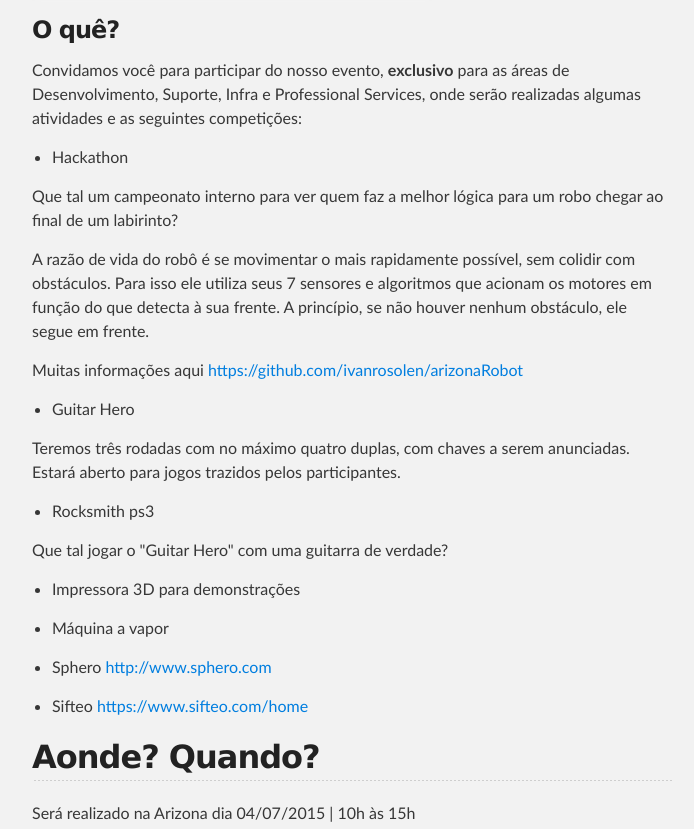
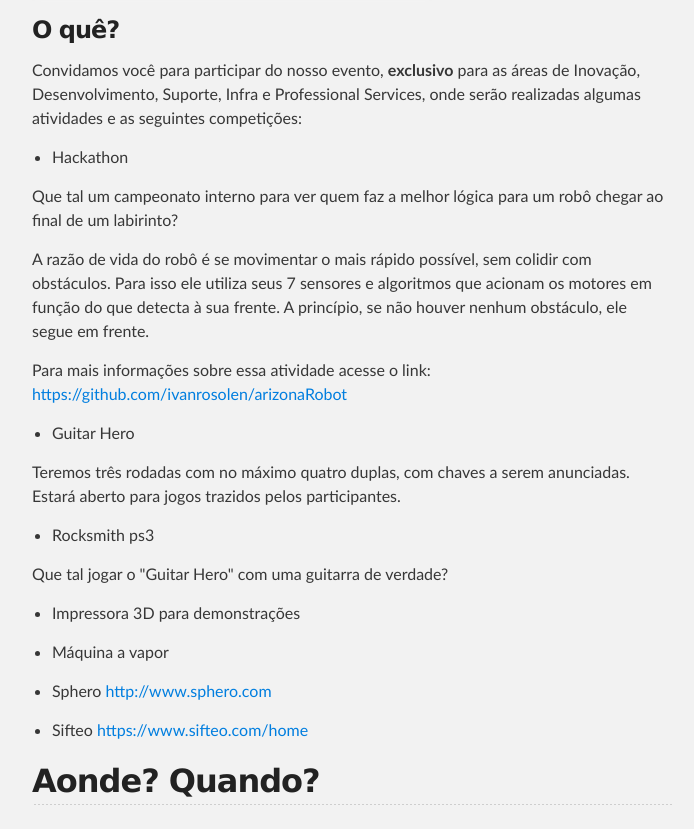
Before and after one commit to ivanrosolen/arizonaRobot, a plain HTML site: page index.html in a window 1280 px wide. Shown: the part 627-1456 px from the top of the page, without its empty margins (288-982 px from the left). Drawn offline with Linux system fonts and the light colour scheme.

```diff
--- a/index.html
+++ b/index.html
@@ -39,17 +39,17 @@
 <h3>
 <a id="o-quê" class="anchor" href="#o-qu%C3%AA" aria-hidden="true"><span class="octicon octicon-link"></span></a>O quê?</h3>
 
-<p>Convidamos você para participar do nosso evento, <strong>exclusivo</strong> para as áreas de Desenvolvimento, Suporte, Infra e Professional Services, onde serão realizadas algumas atividades e as seguintes competições:</p>
+<p>Convidamos você para participar do nosso evento, <strong>exclusivo</strong> para as áreas de Inovação, Desenvolvimento, Suporte, Infra e Professional Services, onde serão realizadas algumas atividades e as seguintes competições:</p>
 
 <ul>
 <li>Hackathon</li>
 </ul>
 
-<p>Que tal um campeonato interno para ver quem faz a melhor lógica para um robo chegar ao final de um labirinto?</p>
+<p>Que tal um campeonato interno para ver quem faz a melhor lógica para um robô chegar ao final de um labirinto?</p>
 
-<p>A razão de vida do robô é se movimentar o mais rapidamente possível, sem colidir com obstáculos. Para isso ele utiliza seus 7 sensores e algoritmos que acionam os motores em função do que detecta à sua frente. A princípio, se não houver nenhum obstáculo, ele segue em frente.</p>
+<p>A razão de vida do robô é se movimentar o mais rápido possível, sem colidir com obstáculos. Para isso ele utiliza seus 7 sensores e algoritmos que acionam os motores em função do que detecta à sua frente. A princípio, se não houver nenhum obstáculo, ele segue em frente.</p>
 
-<p>Muitas informações aqui <a href="https://github.com/ivanrosolen/arizonaRobot">https://github.com/ivanrosolen/arizonaRobot</a></p>
+<p>Para mais informações sobre essa atividade acesse o link: <a href="https://github.com/ivanrosolen/arizonaRobot">https://github.com/ivanrosolen/arizonaRobot</a></p>
 
 <ul>
 <li>Guitar Hero</li>
@@ -73,7 +73,7 @@
 <h2>
 <a id="aonde-quando" class="anchor" href="#aonde-quando" aria-hidden="true"><span class="octicon octicon-link"></span></a>Aonde? Quando?</h2>
 
-<p>Será realizado na Arizona dia 04/07/2015 | 10h às 15h</p>
+<p>Será realizado na Arizona dia 04/07/2015 (Sábado) | 10h às 15h</p>
 
 <p><img src="http://ivanrosolen.com/arizonaRobot/logo.png" alt="Arizona" title="Arizona"></p>
       </section>
```
Also changed, not shown: params.json (+1 -1 lines).
